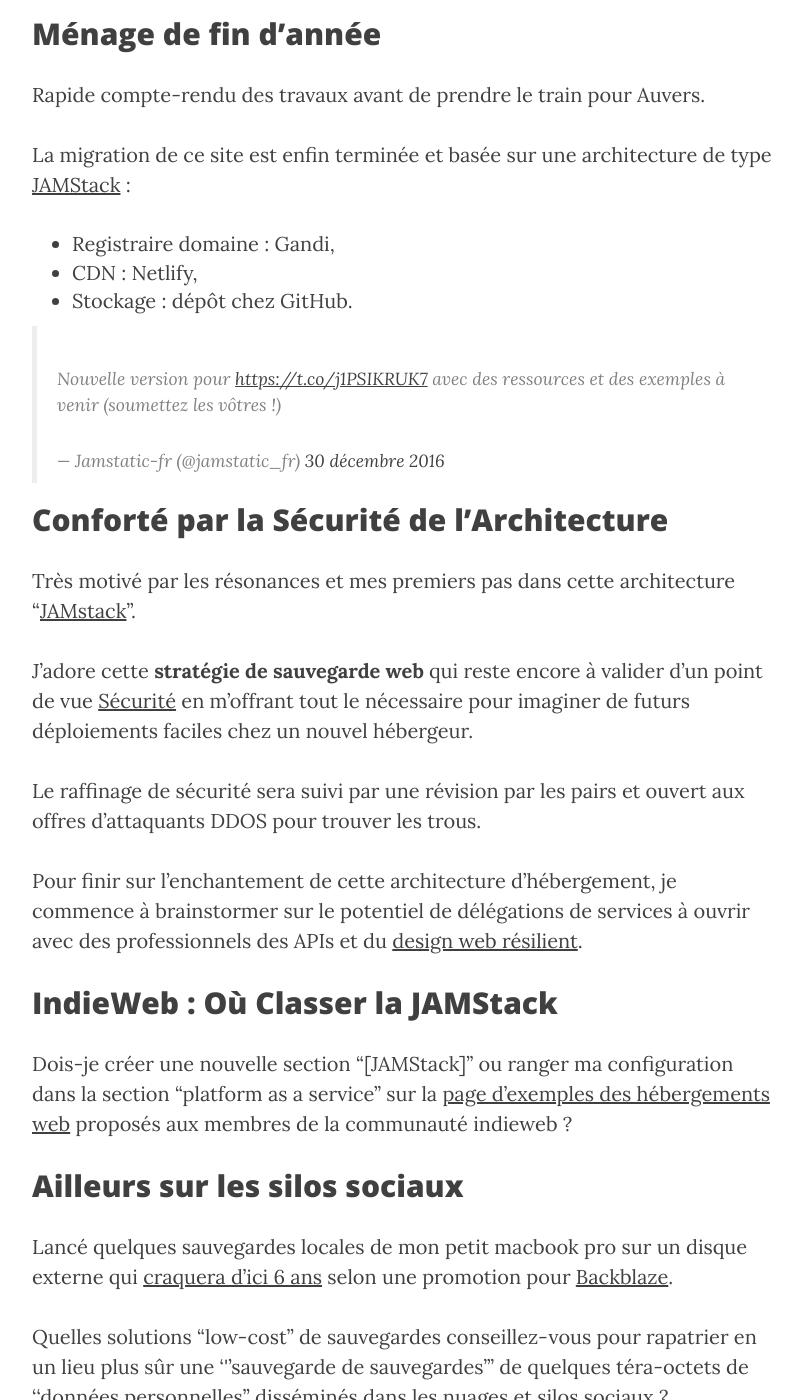
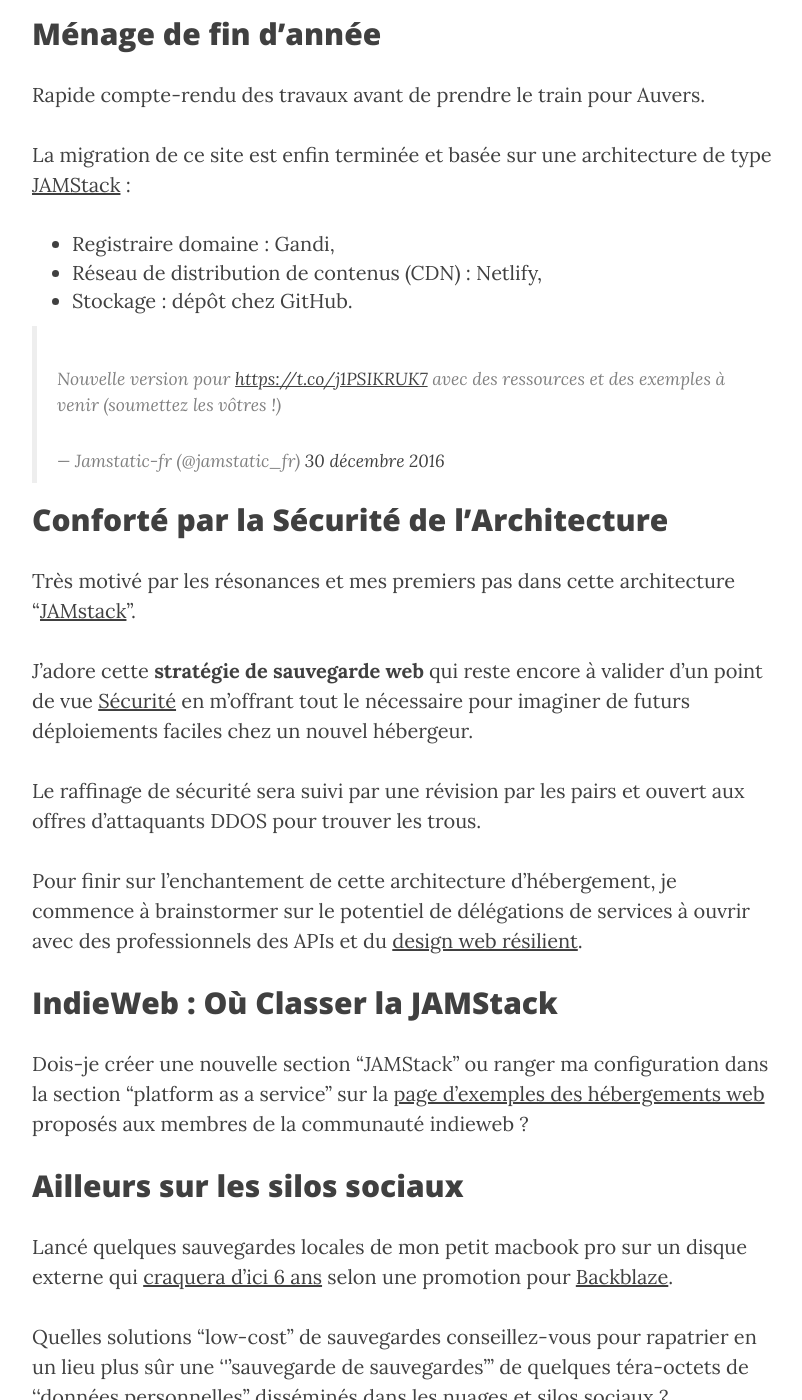
Before and after one commit to ChristopheDucamp/xtof-clean-blog, a Jekyll site: the page built from _posts/2016-12-30-sauvegarde-2017.markdown, in a window 1280 px wide and 1400 px high, scrolled down 526 px. Shown: the whole window, without its empty margins (233-1035 px from the left). Built offline with Jekyll 4.4.1, drawn with Linux system fonts in a browser that asks for light colours; nearby versions of some CDN libraries; comment, search, counter and statistics services are not loaded.

Commit message:
Updated Sauvegarde 2017

```diff
--- a/_posts/2016-12-30-sauvegarde-2017.markdown
+++ b/_posts/2016-12-30-sauvegarde-2017.markdown
@@ -16,7 +16,7 @@ Rapide compte-rendu des travaux avant de prendre le train pour Auvers.
 
 La migration de ce site est enfin terminée et basée sur une architecture de type [JAMStack](http://ducamp.me/JAMStack) :
 * Registraire domaine : Gandi,
-* [CDN](http://ducamp.me/CDN) : [Netlify](https://netlify.com),
+* Réseau de distribution de contenus ([CDN](http://ducamp.me/CDN)) : [Netlify](https://netlify.com),
 * Stockage : [dépôt chez GitHub](https://github.com/ChristopheDucamp/xtof-clean-blog).
 
 <blockquote class="twitter-tweet" data-lang="fr"><p lang="fr" dir="ltr">Nouvelle version pour <a href="https://t.co/j1PSIKRUK7">https://t.co/j1PSIKRUK7</a> avec des ressources et des exemples à venir (soumettez les vôtres !)</p>&mdash; Jamstatic-fr (@jamstatic_fr) <a href="https://twitter.com/jamstatic_fr/status/814754338899980288">30 décembre 2016</a></blockquote>
@@ -34,7 +34,7 @@ Pour finir sur l'enchantement de cette architecture  d'hébergement, je commence
 
 ## IndieWeb : Où Classer la JAMStack
 
-Dois-je créer une nouvelle section "[JAMStack]" ou ranger ma configuration dans la section "platform as a service" sur la [page d'exemples des hébergements web](https://indieweb.org/web_hosting#Platform_as_Service) proposés aux membres de la communauté indieweb ?
+Dois-je créer une nouvelle section "JAMStack" ou ranger ma configuration dans la section "platform as a service" sur la [page d'exemples des hébergements web](https://indieweb.org/web_hosting#Platform_as_Service) proposés aux membres de la communauté indieweb ?
 
 
 ## Ailleurs sur les silos sociaux
```
